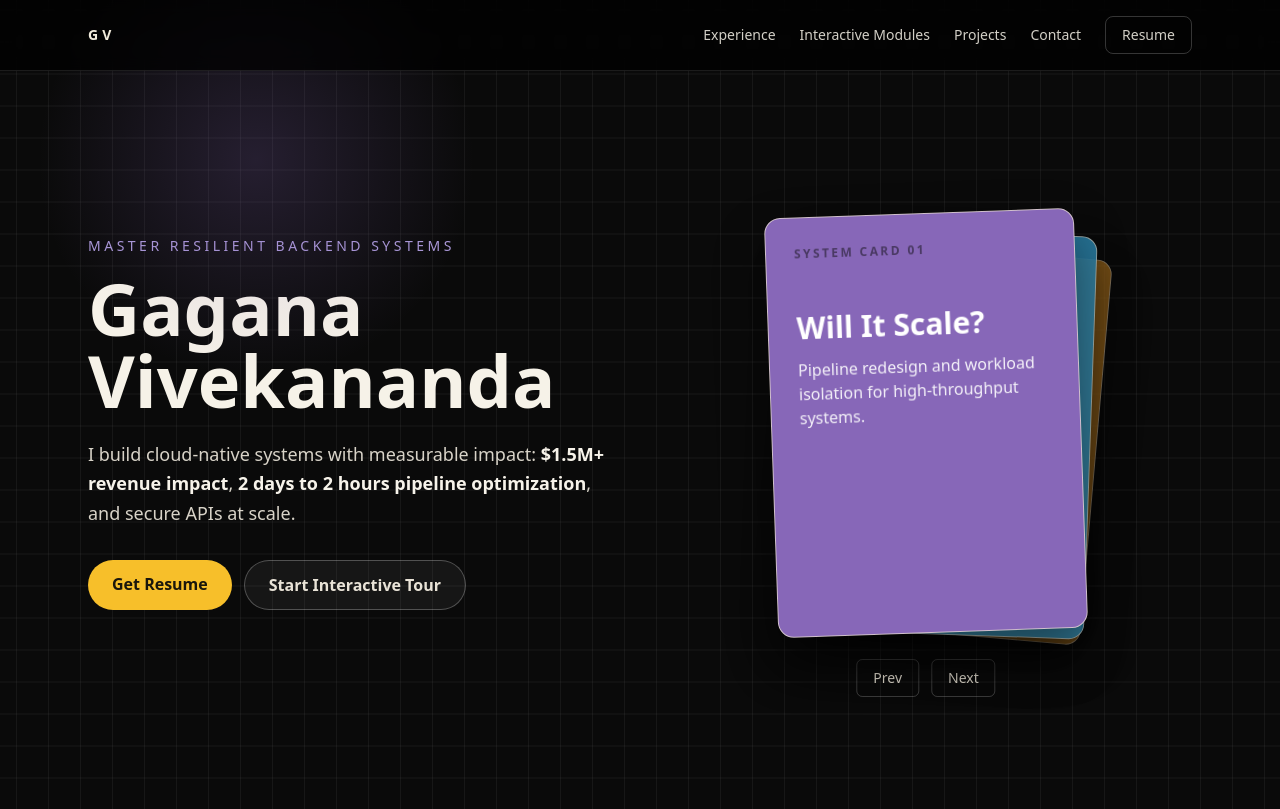
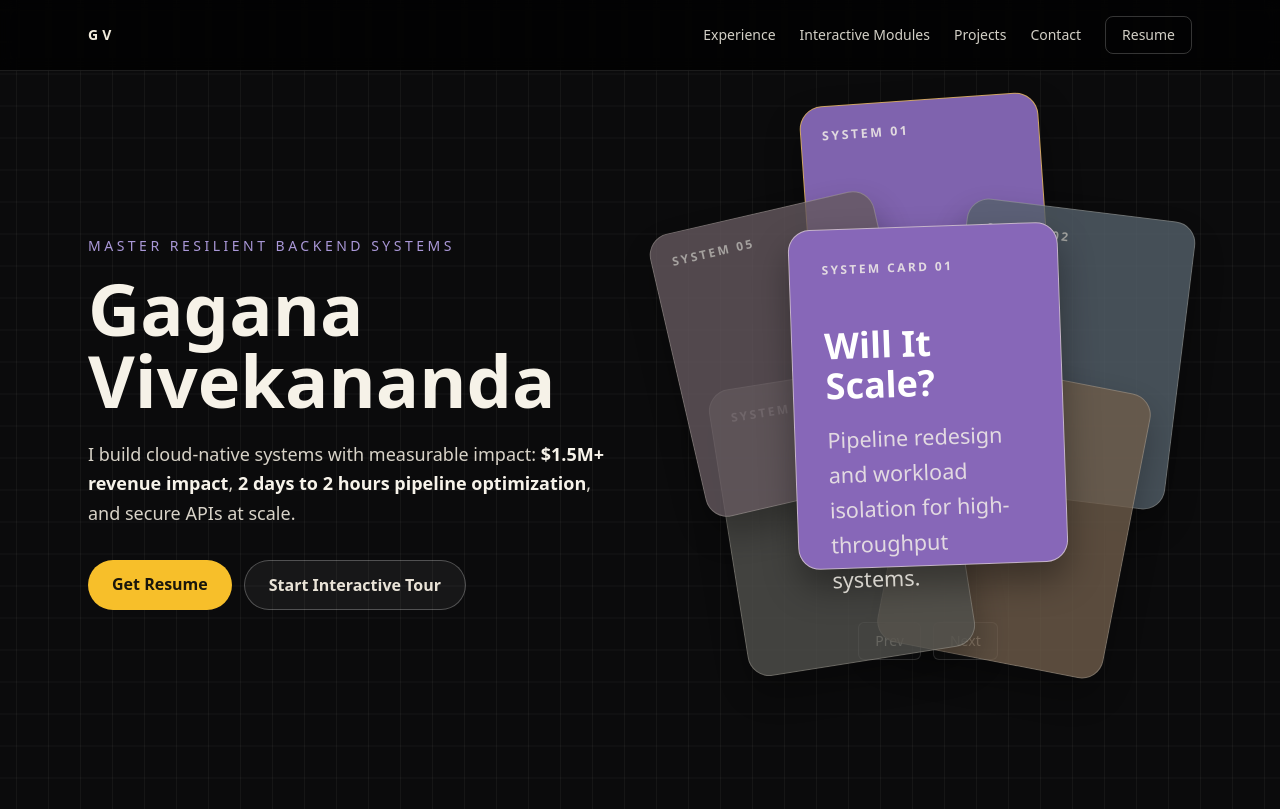
Before and after one commit to gagana0066/gagana0066.github.io, a plain HTML site: page index.html in a window 1280 px wide. Shown: the top 809 px of the page. Drawn offline with nearby package versions, Linux system fonts and the light colour scheme.

Commit message:
Enhance index.html with new star card layout and refined styles, including updated theme colors and improved button interactions for better user experience

```diff
--- a/index.html
+++ b/index.html
@@ -38,13 +38,17 @@
   </script>
   <style>
     :root {
-      --bg: #0a0a0a;
-      --grid: rgba(255, 255, 255, 0.055);
-      --card: #121215;
-      --muted: #c9c5ba;
-      --accent: #f7bf2a;
-      --violet: #8767b8;
-      --cyan: #2f8cb6;
+      /* Design tokens: single matte visual system */
+      --bg: #0b0b0c;
+      --surface: #141416;
+      --surface-soft: #1a1a1d;
+      --grid: rgba(255, 255, 255, 0.045);
+      --text: #f3f0e8;
+      --text-muted: #b8b3a7;
+      --border: #2a2a2f;
+      --accent: #e7b94c;
+      --label: #9e90b8;
+      --shadow: 0 18px 34px rgba(0, 0, 0, 0.35);
     }
 
     .stage-grid {
@@ -56,31 +60,71 @@
       background-position: center center;
     }
 
-    .spotlight {
-      position: absolute;
-      inset: 0;
-      pointer-events: none;
-      background: radial-gradient(520px circle at var(--x, 20%) var(--y, 20%), rgba(135, 103, 184, 0.22), transparent 42%);
-      transition: background 120ms linear;
+    .star-stack {
+      position: relative;
+      width: 420px;
+      height: 420px;
+      margin: 0 auto;
     }
 
-    .deck {
-      perspective: 1600px;
+    .star-card {
+      position: absolute;
+      left: 50%;
+      top: 50%;
+      width: 230px;
+      height: 290px;
+      border-radius: 22px;
+      border: 1px solid rgba(239, 230, 213, 0.36);
+      transform: translate(-50%, -50%) translate(var(--x, 0), var(--y, 0)) rotate(var(--r, 0deg));
+      transition: transform 340ms ease, opacity 280ms ease, filter 280ms ease, border-color 280ms ease;
+      box-shadow: var(--shadow);
+      padding: 1.25rem;
     }
 
-    .deck-card {
-      transform-style: preserve-3d;
-      transition: transform 280ms ease, opacity 280ms ease, filter 280ms ease;
-      box-shadow: 0 24px 50px rgba(0, 0, 0, 0.45);
+    .star-card p {
+      color: rgba(243, 240, 232, 0.84);
+    }
+
+    .star-petal {
+      z-index: 10;
+      filter: saturate(0.85) brightness(0.92);
+      opacity: 0.8;
+    }
+
+    .star-petal.active {
+      filter: none;
+      opacity: 1;
+      border-color: rgba(231, 185, 76, 0.75);
+      transform: translate(-50%, -50%) translate(var(--x, 0), var(--y, 0)) rotate(var(--r, 0deg)) scale(1.04);
+    }
+
+    .star-main {
+      z-index: 20;
+      width: 270px;
+      height: 340px;
+      background: #8767b8;
+      border: 1px solid rgba(239, 230, 213, 0.6);
+      transform: translate(-50%, -50%) rotate(-2deg);
+    }
+
+    .soft-btn {
+      border: 1px solid rgba(255, 255, 255, 0.2);
+      background: rgba(255, 255, 255, 0.03);
+      color: #ded8cb;
+      transition: transform 180ms ease, background 180ms ease;
+    }
+
+    .soft-btn:hover {
+      transform: translateY(-1px);
+      background: rgba(255, 255, 255, 0.08);
     }
 
     .module-card {
-      background: linear-gradient(145deg, rgba(255, 255, 255, 0.06), rgba(255, 255, 255, 0.02));
+      background: linear-gradient(145deg, rgba(255, 255, 255, 0.04), rgba(255, 255, 255, 0.015));
     }
   </style>
 </head>
 <body class="stage-grid text-[#f3efe6] scroll-smooth antialiased">
-  <div class="spotlight" id="spotlight"></div>
   <header class="sticky top-0 z-50 border-b border-white/10 bg-black/75 backdrop-blur">
     <nav class="mx-auto flex max-w-6xl items-center justify-between px-6 py-4">
       <a href="#" class="text-sm font-bold tracking-[0.3em] text-[#f1ebdc]">GV</a>
@@ -95,7 +139,7 @@
   </header>
 
   <main>
-    <section class="mx-auto grid min-h-[88vh] max-w-6xl items-center gap-10 px-6 py-16 lg:grid-cols-2">
+    <section class="mx-auto grid min-h-[88vh] max-w-6xl items-center gap-12 px-6 py-16 lg:grid-cols-2">
       <div>
         <p class="text-sm uppercase tracking-[0.25em] text-[#aa98d8]">Master resilient backend systems</p>
         <h1 class="mt-4 text-5xl font-black leading-tight text-[#f6f2e8] md:text-7xl">Gagana Vivekananda</h1>
@@ -108,25 +152,35 @@
         </div>
       </div>
 
-      <div class="deck relative mx-auto h-[420px] w-[310px]">
-        <article class="deck-card absolute inset-0 rounded-2xl border border-[#efe6d5]/70 bg-[#8767b8] p-7" data-deck-card>
-          <p class="text-xs font-bold uppercase tracking-[0.2em] text-[#2f253f]/70">System Card 01</p>
-          <h3 class="mt-12 text-3xl font-black text-white">Will It Scale?</h3>
-          <p class="mt-3 text-white/90">Pipeline redesign and workload isolation for high-throughput systems.</p>
-        </article>
-        <article class="deck-card absolute inset-0 rounded-2xl border border-[#efe6d5]/70 bg-[#2f8cb6] p-7" data-deck-card>
-          <p class="text-xs font-bold uppercase tracking-[0.2em] text-[#0d3344]/70">System Card 02</p>
-          <h3 class="mt-12 text-3xl font-black text-white">Will It Secure?</h3>
-          <p class="mt-3 text-white/90">Centralized RBAC and JWT patterns across 150+ endpoints.</p>
-        </article>
-        <article class="deck-card absolute inset-0 rounded-2xl border border-[#efe6d5]/70 bg-[#c78221] p-7" data-deck-card>
-          <p class="text-xs font-bold uppercase tracking-[0.2em] text-[#4b2f10]/70">System Card 03</p>
-          <h3 class="mt-12 text-3xl font-black text-white">Will It Ship?</h3>
-          <p class="mt-3 text-white/90">CI/CD to Azure and production delivery across multiple apps.</p>
-        </article>
-        <div class="absolute -bottom-16 left-1/2 flex -translate-x-1/2 gap-3">
-          <button id="prevCard" class="rounded-md border border-white/20 px-4 py-2 text-sm text-[#e3ddd0] hover:bg-white/10">Prev</button>
-          <button id="nextCard" class="rounded-md border border-white/20 px-4 py-2 text-sm text-[#e3ddd0] hover:bg-white/10">Next</button>
+      <div>
+        <div class="star-stack" id="starStack">
+          <article class="star-card star-petal active bg-[#7f63ae]" data-petal data-index="0" style="--x: 0px; --y: -146px; --r: -4deg;">
+            <p class="text-xs font-bold uppercase tracking-[0.2em] text-black/55">System 01</p>
+          </article>
+          <article class="star-card star-petal bg-[#596975]" data-petal data-index="1" style="--x: 138px; --y: -42px; --r: 7deg;">
+            <p class="text-xs font-bold uppercase tracking-[0.2em] text-black/55">System 02</p>
+          </article>
+          <article class="star-card star-petal bg-[#7a634d]" data-petal data-index="2" style="--x: 86px; --y: 122px; --r: 11deg;">
+            <p class="text-xs font-bold uppercase tracking-[0.2em] text-black/55">System 03</p>
+          </article>
+          <article class="star-card star-petal bg-[#575752]" data-petal data-index="3" style="--x: -86px; --y: 122px; --r: -9deg;">
+            <p class="text-xs font-bold uppercase tracking-[0.2em] text-black/55">System 04</p>
+          </article>
+          <article class="star-card star-petal bg-[#6e5f67]" data-petal data-index="4" style="--x: -138px; --y: -42px; --r: -13deg;">
+            <p class="text-xs font-bold uppercase tracking-[0.2em] text-black/55">System 05</p>
+          </article>
+
+          <article class="star-card star-main p-8" id="starMain">
+            <p class="text-xs font-bold uppercase tracking-[0.2em] text-black/60" id="mainTag">System Card 01</p>
+            <h3 class="mt-12 text-4xl font-black text-white" id="mainTitle">Will It Scale?</h3>
+            <p class="mt-4 text-[1.35rem] leading-relaxed text-white/92" id="mainBody">
+              Pipeline redesign and workload isolation for high-throughput systems.
+            </p>
+          </article>
+        </div>
+        <div class="mt-4 flex justify-center gap-3">
+          <button id="prevCard" class="soft-btn rounded-md px-4 py-2 text-sm">Prev</button>
+          <button id="nextCard" class="soft-btn rounded-md px-4 py-2 text-sm">Next</button>
         </div>
       </div>
     </section>
@@ -152,7 +206,7 @@
       </div>
     </section>
 
-    <section id="modules" class="border-y border-white/10 bg-black/30 py-20">
+    <section id="modules" class="border-y border-white/10 bg-black/25 py-20">
       <div class="mx-auto max-w-6xl px-6">
         <h2 class="text-4xl font-black">Interactive Modules</h2>
         <p class="mt-3 text-slate-300">Click through engineering domains to reveal real outcomes.</p>
@@ -162,7 +216,7 @@
             <button class="domain-btn w-full rounded-xl border border-white/15 bg-white/5 p-4 text-left hover:bg-white/10" data-domain="ai">AI Systems</button>
             <button class="domain-btn w-full rounded-xl border border-white/15 bg-white/5 p-4 text-left hover:bg-white/10" data-domain="cloud">Cloud & DevOps</button>
           </div>
-          <article class="rounded-2xl border border-cyan-300/30 bg-cyan-400/5 p-7">
+          <article class="rounded-2xl border border-white/15 bg-white/[0.02] p-7">
             <h3 id="domainTitle" class="text-2xl font-black">Backend Platform</h3>
             <p id="domainBody" class="mt-4 text-slate-200">Built centralized authorization service in Java + Spring Boot and removed hardcoded permission logic across distributed services.</p>
             <div class="mt-6 rounded-xl border border-white/10 bg-black/30 p-4">
@@ -172,7 +226,7 @@
                 <button class="ans rounded border border-white/20 px-3 py-2 text-sm hover:bg-white/10" data-ok="0">Inside each endpoint</button>
                 <button class="ans rounded border border-white/20 px-3 py-2 text-sm hover:bg-white/10" data-ok="1">Centralized auth service</button>
               </div>
-              <p id="ansText" class="mt-3 text-sm text-slate-300">Choose one.</p>
+              <p id="ansText" class="mt-3 text-sm text-[#b8b3a7]">Choose one.</p>
             </div>
           </article>
         </div>
@@ -196,11 +250,11 @@
     </section>
 
     <section id="contact" class="mx-auto max-w-6xl px-6 pb-20">
-      <div class="rounded-2xl border border-white/10 bg-gradient-to-r from-violet-500/20 to-cyan-400/20 p-10 text-center">
+      <div class="rounded-2xl border border-white/10 bg-[#151518] p-10 text-center">
         <h2 class="text-4xl font-black">Open To Opportunities</h2>
         <p class="mx-auto mt-4 max-w-2xl text-slate-200">Backend, distributed systems, platform engineering, and AI infrastructure roles.</p>
         <div class="mt-6 flex flex-wrap justify-center gap-4">
-          <a href="mailto:gaganavivekananda3@gmail.com" class="rounded-full bg-amber-400 px-6 py-3 font-semibold text-black">Email Me</a>
+          <a href="mailto:gaganavivekananda3@gmail.com" class="rounded-full bg-[#e7b94c] px-6 py-3 font-semibold text-black">Email Me</a>
           <a href="resume.pdf" target="_blank" class="rounded-full border border-white/20 px-6 py-3 font-semibold hover:bg-white/10">Download Resume</a>
         </div>
       </div>
@@ -208,45 +262,62 @@
   </main>
 
   <script>
-    const spotlight = document.getElementById("spotlight");
-    window.addEventListener("mousemove", (e) => {
-      const x = (e.clientX / window.innerWidth) * 100;
-      const y = (e.clientY / window.innerHeight) * 100;
-      spotlight.style.setProperty("--x", `${x}%`);
-      spotlight.style.setProperty("--y", `${y}%`);
-    });
+    const systemCards = [
+      {
+        tag: "System Card 01",
+        title: "Will It Scale?",
+        body: "Pipeline redesign and workload isolation for high-throughput systems."
+      },
+      {
+        tag: "System Card 02",
+        title: "Will It Secure?",
+        body: "Centralized RBAC and JWT patterns across 150+ endpoints."
+      },
+      {
+        tag: "System Card 03",
+        title: "Will It Perform?",
+        body: "Indexed PostgreSQL design and caching reduced metadata latency by 35%."
+      },
+      {
+        tag: "System Card 04",
+        title: "Will It Observe?",
+        body: "Grafana dashboards with SLIs/SLOs improved reliability detection by 60%."
+      },
+      {
+        tag: "System Card 05",
+        title: "Will It Ship?",
+        body: "CI/CD automation with GitHub Actions enabled faster, repeatable deployments."
+      }
+    ];
 
-    const cards = [...document.querySelectorAll("[data-deck-card]")];
+    const petals = [...document.querySelectorAll("[data-petal]")];
+    const mainTag = document.getElementById("mainTag");
+    const mainTitle = document.getElementById("mainTitle");
+    const mainBody = document.getElementById("mainBody");
     let active = 0;
-    const renderDeck = () => {
-      cards.forEach((card, i) => {
-        const offset = (i - active + cards.length) % cards.length;
-        if (offset === 0) {
-          card.style.transform = "translateX(0) translateY(0) rotate(-2deg) scale(1)";
-          card.style.opacity = "1";
-          card.style.zIndex = "30";
-          card.style.filter = "none";
-        } else if (offset === 1) {
-          card.style.transform = "translateX(16px) translateY(10px) rotate(2deg) scale(0.96)";
-          card.style.opacity = "0.9";
-          card.style.zIndex = "20";
-          card.style.filter = "brightness(0.9)";
-        } else {
-          card.style.transform = "translateX(28px) translateY(18px) rotate(5deg) scale(0.92)";
-          card.style.opacity = "0.7";
-          card.style.zIndex = "10";
-          card.style.filter = "brightness(0.8)";
-        }
+    const renderStar = () => {
+      const current = systemCards[active];
+      mainTag.textContent = current.tag;
+      mainTitle.textContent = current.title;
+      mainBody.textContent = current.body;
+      petals.forEach((petal, idx) => {
+        petal.classList.toggle("active", idx === active);
       });
     };
-    renderDeck();
+    renderStar();
     document.getElementById("nextCard").addEventListener("click", () => {
-      active = (active + 1) % cards.length;
-      renderDeck();
+      active = (active + 1) % systemCards.length;
+      renderStar();
     });
     document.getElementById("prevCard").addEventListener("click", () => {
-      active = (active - 1 + cards.length) % cards.length;
-      renderDeck();
+      active = (active - 1 + systemCards.length) % systemCards.length;
+      renderStar();
+    });
+    petals.forEach((petal, idx) => {
+      petal.addEventListener("click", () => {
+        active = idx;
+        renderStar();
+      });
     });
 
     const domainData = {
```
